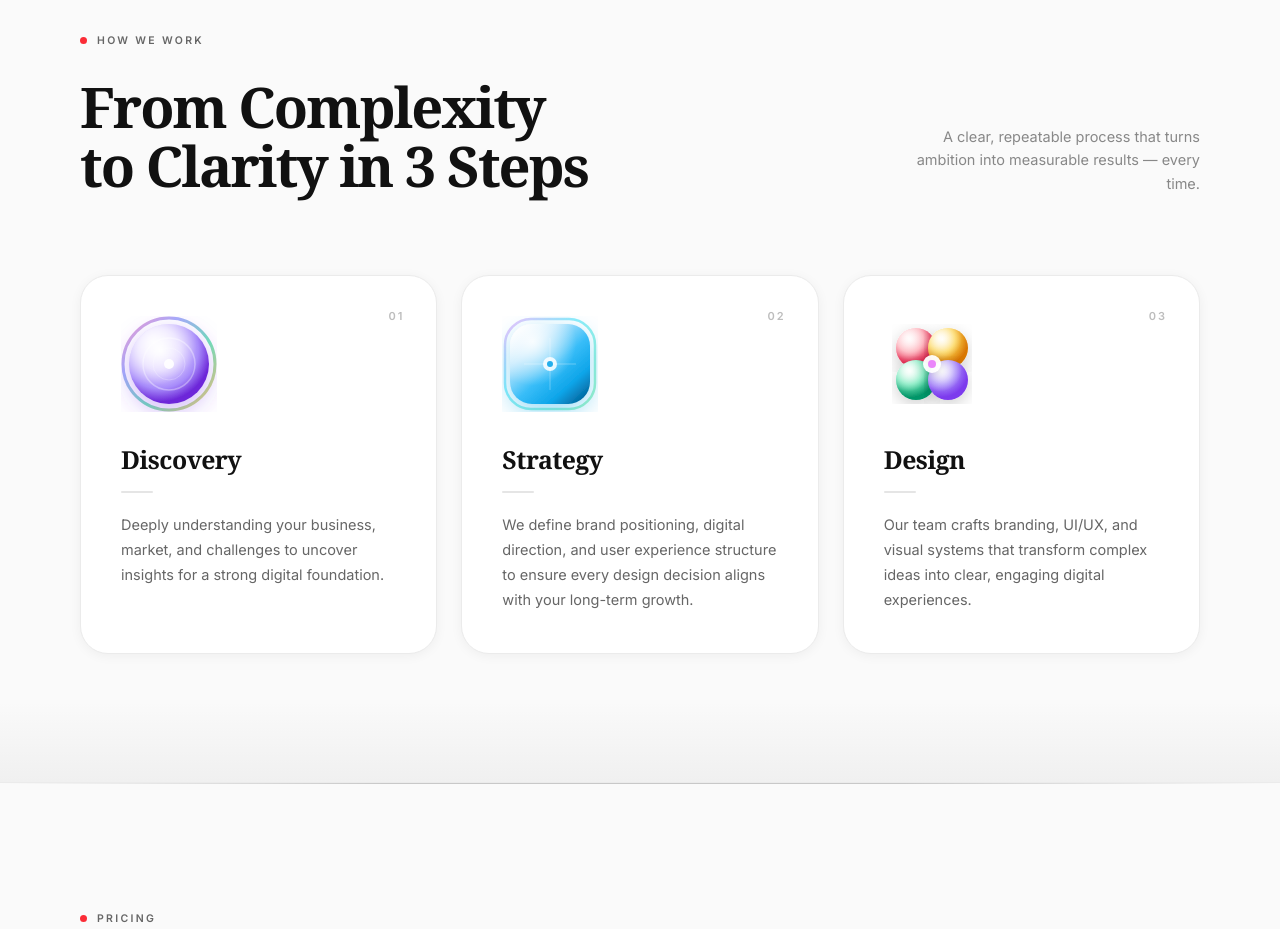
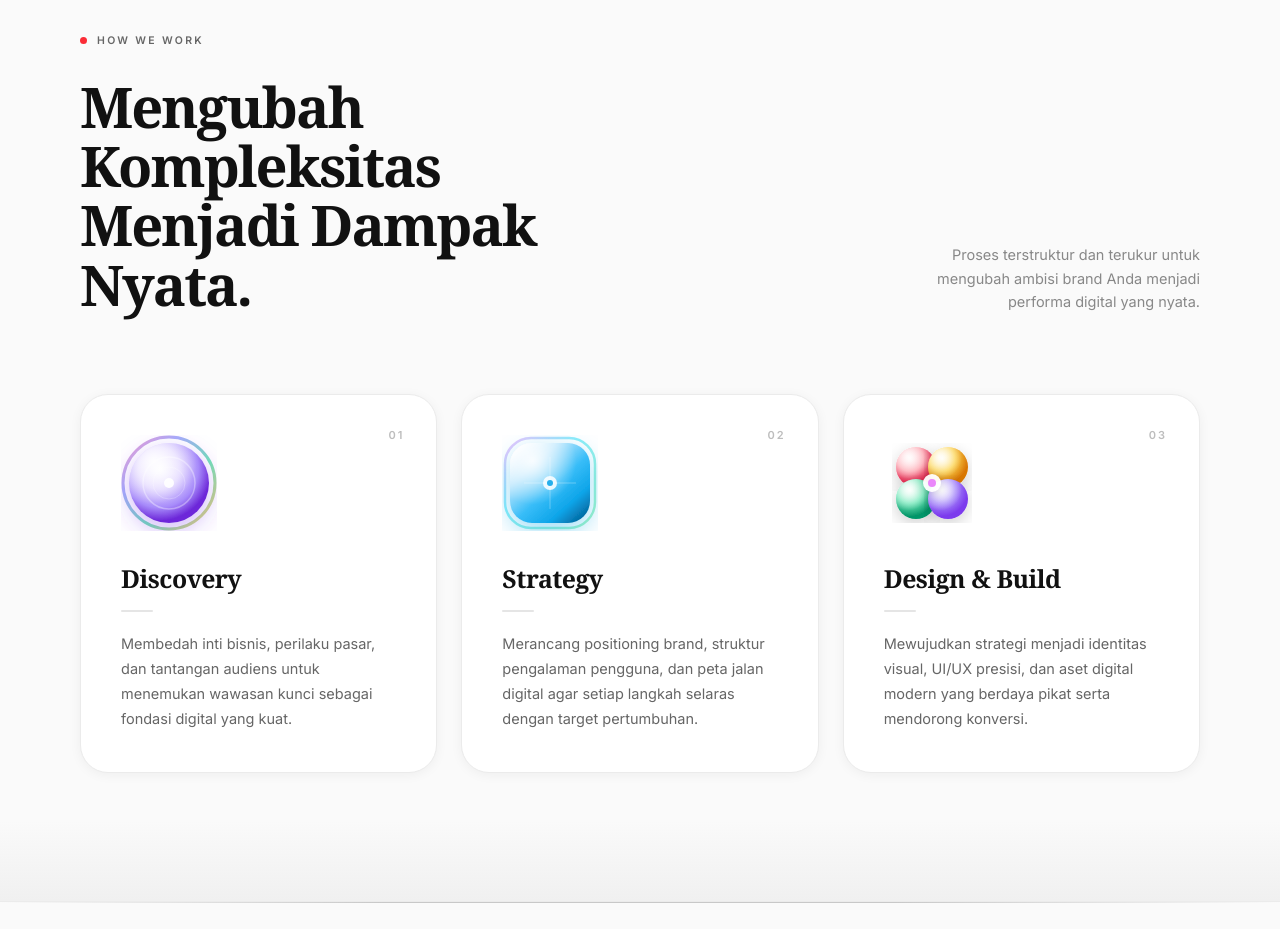
Before and after one commit to alfindwiyanto200-cyber/circlestudio, a Next.js app: page / in a window 1280 px wide. Shown: the part 8500-9429 px from the top of the page. Built offline with nearby package versions, Linux system fonts and the light colour scheme.

Commit message:
chore: translate HowWeWork section to Indonesian and update card 3 title

```diff
--- a/src/components/HowWeWork.tsx
+++ b/src/components/HowWeWork.tsx
@@ -173,19 +173,19 @@ const STEPS = [
     num: '01',
     icon: <IconDiscovery />,
     title: 'Discovery',
-    desc: 'Deeply understanding your business, market, and challenges to uncover insights for a strong digital foundation.',
+    desc: 'Membedah inti bisnis, perilaku pasar, dan tantangan audiens untuk menemukan wawasan kunci sebagai fondasi digital yang kuat.',
   },
   {
     num: '02',
     icon: <IconStrategy />,
     title: 'Strategy',
-    desc: 'We define brand positioning, digital direction, and user experience structure to ensure every design decision aligns with your long-term growth.',
+    desc: 'Merancang positioning brand, struktur pengalaman pengguna, dan peta jalan digital agar setiap langkah selaras dengan target pertumbuhan.',
   },
   {
     num: '03',
     icon: <IconDesign />,
-    title: 'Design',
-    desc: 'Our team crafts branding, UI/UX, and visual systems that transform complex ideas into clear, engaging digital experiences.',
+    title: 'Design & Build',
+    desc: 'Mewujudkan strategi menjadi identitas visual, UI/UX presisi, dan aset digital modern yang berdaya pikat serta mendorong konversi.',
   },
 ];
 
@@ -334,7 +334,7 @@ export default function HowWeWork() {
                 max-w-[540px]
               "
             >
-              From Complexity<br />to Clarity in 3 Steps
+              Mengubah Kompleksitas<br />Menjadi Dampak Nyata.
             </motion.h2>
 
             <motion.p
@@ -347,7 +347,7 @@ export default function HowWeWork() {
               "
               style={{ fontFamily: 'var(--font-inter), Inter, sans-serif' }}
             >
-              A clear, repeatable process that turns ambition into measurable results — every time.
+              Proses terstruktur dan terukur untuk mengubah ambisi brand Anda menjadi performa digital yang nyata.
             </motion.p>
           </div>
         </div>
```
